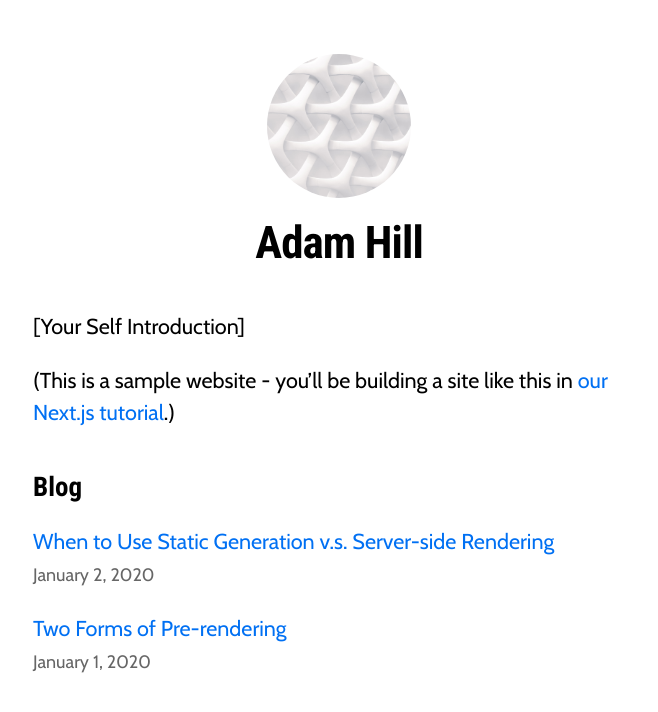
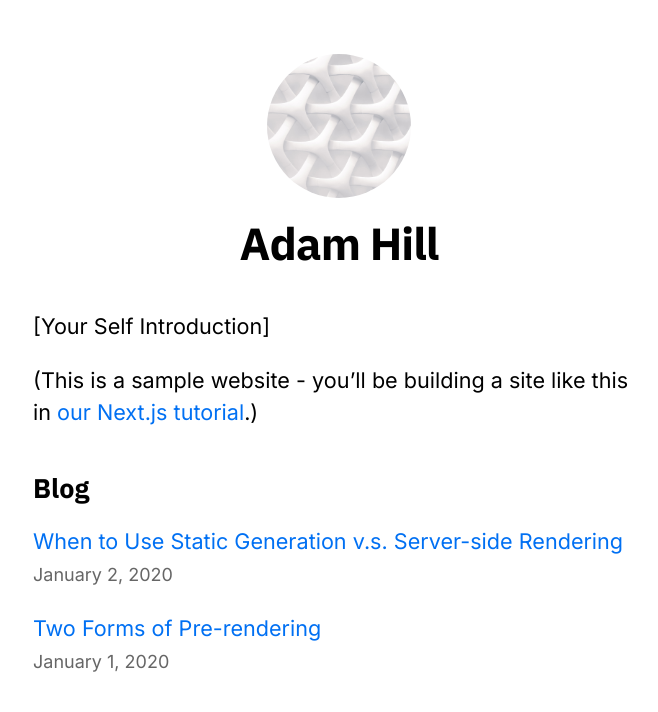
Before and after one commit to adamhill86/adamhillphotos.com, a Next.js app: page / in a window 1280 px wide. Shown: the top 712 px of the page, without its empty margins (301-959 px from the left). Built offline with nearby package versions, Linux system fonts and the light colour scheme.

Commit message:
Update font choices

```diff
--- a/components/layout.tsx
+++ b/components/layout.tsx
@@ -17,7 +17,7 @@ export default function Layout({ children, home = false }: { children: React.Rea
           href='https://fonts.gstatic.com'
           rel='preconnect' />
         <link
-          href='https://fonts.googleapis.com/css2?family=Cabin&family=Roboto+Condensed:wght@400;700&family=Nothing+You+Could+Do&display=swap'
+          href='https://fonts.googleapis.com/css2?family=IBM+Plex+Sans:wght@400;700&family=Inter:wght@400;700&family=Nothing+You+Could+Do&display=swap'
           rel='stylesheet' />
         <link
           href='/favicon.ico'
--- a/styles/global.scss
+++ b/styles/global.scss
@@ -2,7 +2,7 @@ html,
 body {
   padding: 0;
   margin: 0;
-  font-family: 'Cabin', sans-serif;
+  font-family: 'Inter', sans-serif;
   line-height: 1.6;
   font-size: 18px;
 }
--- a/styles/utils.module.scss
+++ b/styles/utils.module.scss
@@ -1,5 +1,5 @@
 %heading-font {
-  font-family: 'Roboto Condensed', sans-serif;
+  font-family: 'IBM Plex Sans', sans-serif;
 }
 
 %logo-font {
```
